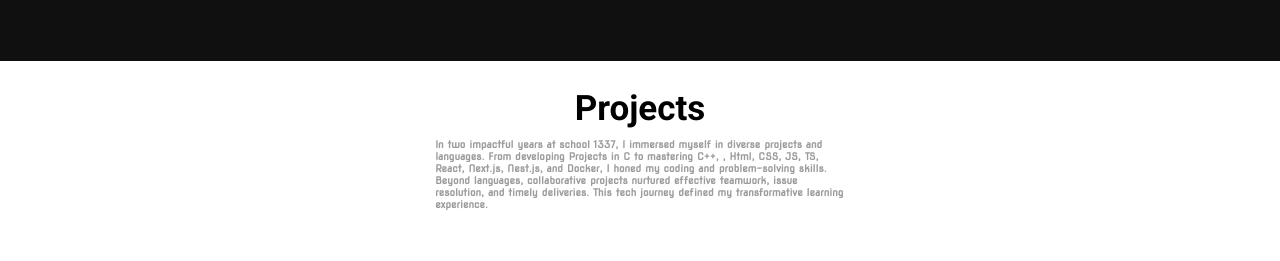
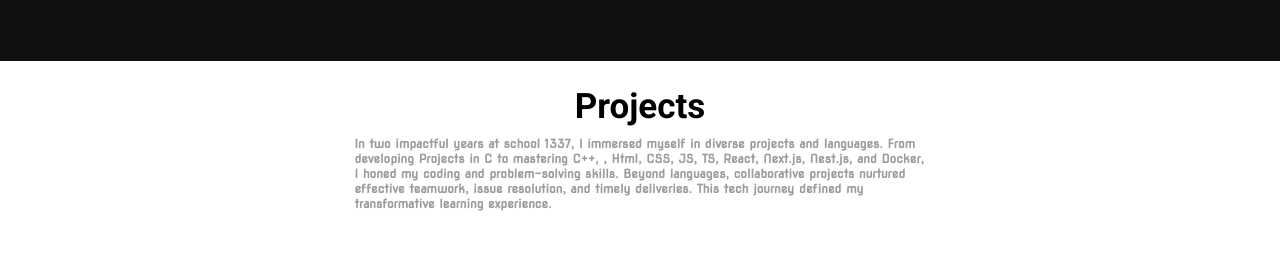
Before and after one commit to DakhchOussama/portfolio, a Next.js app: page / in a window 1280 px wide. Shown: the part 1160-1421 px from the top of the page. Built offline with nearby package versions, Linux system fonts and the light colour scheme; grey boxes are pictures that could not be loaded; a web font is replaced by a local one.

Commit message:
change responsive

```diff
--- a/src/app/globals.css
+++ b/src/app/globals.css
@@ -316,7 +316,7 @@ p#eco-para {
 }
 
 .CaseStudies-header p {
-  width: 34%;
+  width: 36%;
   color: #9C9C9C;
   font-family: 'Nova Square', sans-serif;
   font-size: 14px;
@@ -352,7 +352,6 @@ p#eco-para {
 .CaseStudies-project1-right video{
   width: 80%;
   height: 80%;
-  border-radius: 9px;
 }
 
 #irc-video {
@@ -884,8 +883,8 @@ p#eco-para {
     font-size: 13px;
   }
   .CaseStudies-header p {
-    font-size: 10px;
-    width: 33%;
+    font-size: 12px;
+    width: 46%;
 }
 
   .CaseStudies-container{
@@ -915,9 +914,23 @@ p#eco-para {
       font-size: 10px;
       width: 99%;
     }
+    .CaseStudies-header p {
+      font-size: 12px;
+      width: 69%;
+  }
     .CaseStudies-container{
       width: 98%;
     }
+    .identification-center {
+      width: 90%;
+  }
+  .identification-center-photo {
+    width: 37%;
+}
+.identification-center-photo img {
+    width: 260px;
+    height: 260px;
+}
 
 }
 
@@ -950,6 +963,9 @@ p#eco-para {
   .education-img img {
     width: 277px;
     height: 318px;
+  }
+  #irc-video{
+    width: 86%;
   }
 
 
@@ -1206,8 +1222,8 @@ p#eco-para {
   }
   .CaseStudies-header p {
     font-size: 10px;
-    width: 90%;
-  }
+    width: 76%;
+}
   .CaseStudies-project1-information h2 {
     font-size: 20px;
   }
@@ -1353,7 +1369,8 @@ p#eco-para {
     height: 41%;
 }
 .button-link:hover span, .button-link:focus span {
-  right: 55px;
+  right: 58px;
+  font-size: 21px;
 }
   #CaseStudies-project-first {
     height: 37%;
```
